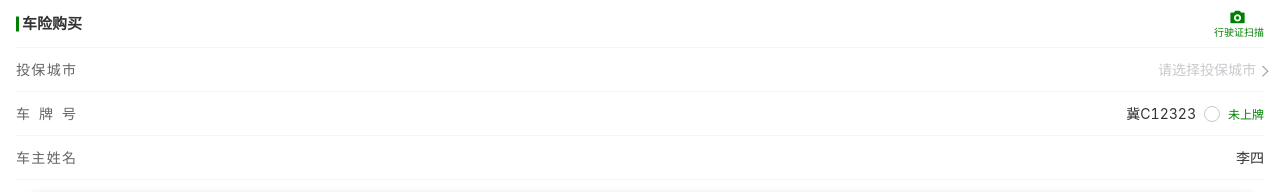
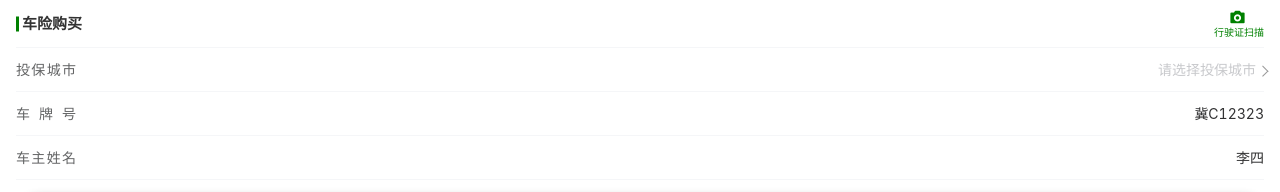
Before and after one commit to idoutec151016/idou-compontent, a Vue app in the folder idou-component/: page / in a window 1280 px wide. Shown: the top 192 px of the page. Built offline with nearby package versions, Linux system fonts and the light colour scheme.

Commit message:
feat: 修改车辆信息，上海地区不需要名字

```diff
--- a/idou-component/package.json
+++ b/idou-component/package.json
@@ -1,6 +1,6 @@
 {
   "name": "idou-component",
-  "version": "0.2.36",
+  "version": "0.2.37",
   "private": false,
   "main": "./src/components/index.js",
   "files": [
--- a/idou-component/src/components/carInfo/index.vue
+++ b/idou-component/src/components/carInfo/index.vue
@@ -35,6 +35,7 @@
         <div class="line-icon"></div>
       </template>
     </van-field>
+    <!-- :readonly="licenseNoChecked" -->
     <van-field
       :error-message="errMessage.licenseNo"
       :formatter="formatter"
@@ -42,7 +43,6 @@
       label="车牌号"
       input-align="right"
       maxlength="8"
-      :readonly="licenseNoChecked"
       @blur="() => { checkByKey('licenseNo') }"
       @focus="onFocus"
       placeholder="请输入车牌号"
@@ -50,17 +50,17 @@
       <template #label>
         <div class="label">车牌号</div>
       </template>
-      <template v-slot:button>
+      <!-- <template v-slot:button>
         <van-checkbox v-model="licenseNoChecked" @change="(s) => { s? carInfo.licenseNo = '': ''; checkByKey('licenseNo') }" :checked-color="themeColor" icon-size="16px">
           <span :style="{ color: themeColor, fontSize: '12px' }">未上牌</span>
         </van-checkbox>
-      </template>
+      </template> -->
     </van-field>
     <van-field
       @blur="() => { checkByKey('carOwner') }"
       :error-message="errMessage.carOwner"
       v-model="carInfo.carOwner"
-      @focus="(e) => { e.target.value = carInfo.carOwner }"
+      @focus="focusCarOwner"
       input-align="right"
       maxlength="20"
       placeholder="请输入车主姓名">
@@ -150,18 +150,23 @@
             return ''
           },
           licenseNo: (k) => {
-            if(this.licenseNoChecked) {
+            // if(this.licenseNoChecked) {
+            //   return ''
+            // }
+            if(this.carInfo.licenseNo.length < 3) {
+              // return '车牌号不能为空'
+              this.carInfo.licenseNo = ''
               return ''
-            }
-            if(!k) {
-              return '车牌号不能为空'
             }
             if(!regexCarNumber(k)) {
               return '车牌号格式不合法'
             }
             return ''
           },
-          carOwner: function(k) {
+          carOwner: (k) => {
+            if(this.carInfo && this.carInfo.areaCode && this.carInfo.areaCode.substring(0,2) == '31') {
+              return ''
+            }
             if(!k) {
               return '车主姓名不能为空'
             }
@@ -192,6 +197,9 @@
         const IS_CAN_EMIT = this.checkAll()
         if(IS_CAN_EMIT) {
           console.log('校验通过')
+          // if(this.carInfo.licenseNo.length < 3) {
+          //   this.carInfo.licenseNo = ''
+          // }
           this.$emit('update', this.carInfo)
         }
       },
@@ -202,12 +210,19 @@
       },
       onFocus(e) {
         console.log(e)
+        e.target.value = ''
         if(this.carInfo.licenseNo.length <= 2) {
-          this.carInfo.licenseNo = this.carInfo.licensePrefix
+          this.carInfo.licenseNo = this.carInfo.licensePrefix || ''
         }
         setTimeout(() => {
-          e.target.value = (this.carInfo.licenseNo)
-        },20)
+          e.target.value = (this.carInfo.licenseNo || '')
+        }, 30)
+      },
+      focusCarOwner(e) {
+        e.target.value = ''
+        setTimeout(() => {
+          e.target.value = (this.carInfo.carOwner || '')
+        }, 30)
       },
       supportBusinessCar(areaCode) {
         this.isSupportBusinessCarFn(areaCode, (s) => {
```
Also changed, not shown: 1 other file (tests, documents, lock files or other folders).
